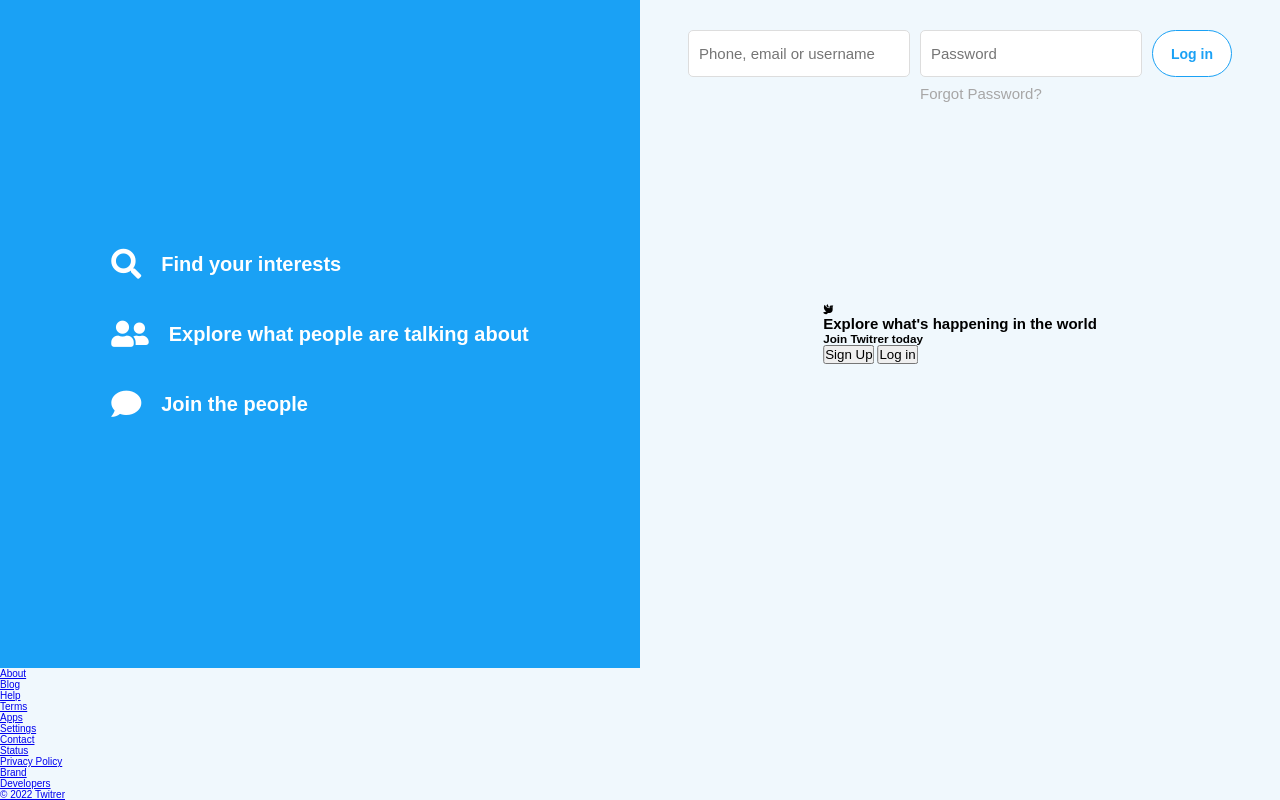
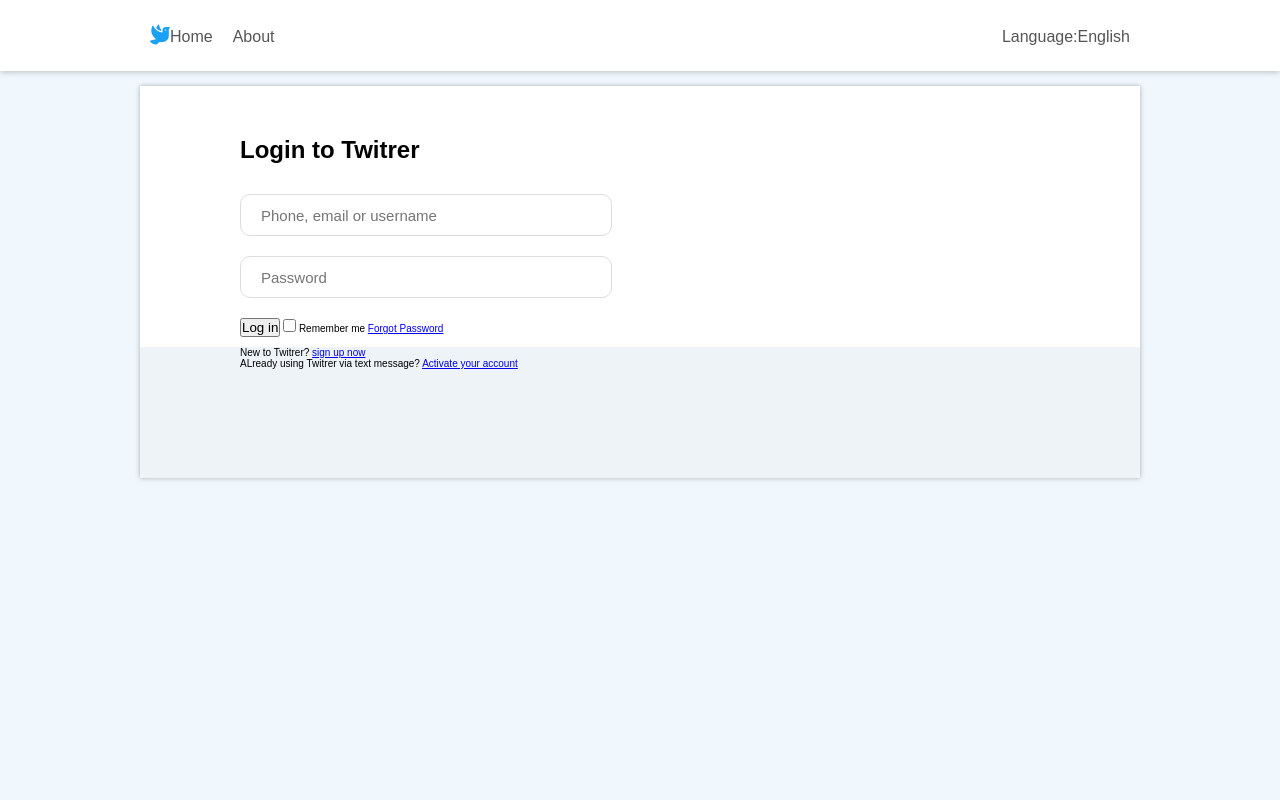
Before and after one commit to sandeepbvv11/twitterclone, a plain HTML site: page index.html in a window 1280 px wide. Drawn offline with Linux system fonts and the light colour scheme.

Commit message:
Added a login page
Added a login page

```diff
--- a/index.html
+++ b/index.html
@@ -45,9 +45,9 @@
       <div class="right">
 
           <form class="right-content-form">
-            <input type="text" class="user-info" placeholder="Phone, email or username">
+            <input type="text" class="user-info" placeholder="Phone, email or username"/>
             <div>
-            <input type="password" class="password" placeholder="Password">
+            <input type="password" class="password" placeholder="Password"/>
             <label>Forgot Password?</label>
           </div>
           <button type="button" class="btn-top">Log in</button>
@@ -82,5 +82,40 @@
       <!--end of footer-->
     </section>
     <!--end of main page-->
+    <!--login page-->
+    <section class="login-page">
+      <!--login page nav-->
+      <nav class="login-page-nav">
+        <ul>
+          <li class="brand"><a href="#"><i class="fas fa-dove"></i>Home</a></li>
+          <li><a href="#">About</a></li>
+          <li><a href="#">Language:English</a></li>
+        </ul>
+      </nav>
+      <!--end of login page nav-->
+      <!--login-->
+      <div class="login">
+        <div class="login-content">
+          <h2>Login to Twitrer</h2>
+          <form class="login-form">
+            <input type="text" placeholder="Phone, email or username"/>
+            <input type="password" placeholder="Password"/>
+            <div>
+              <button type="button" class="login-form-btn">Log in</button>
+              <input type="checkbox" class="login-formm-checkbox" id="check">
+              <label for="check">Remember me</label>
+              <a href="#">Forgot Password</a>
+          </div>
+
+          </form>
+        </div>
+        <footer class="login-footer">
+          <p>New to Twitrer? <a href="#">sign up now</a></p>
+          <p>ALready using Twitrer via text message? <a href="#">Activate your account</a></p>
+        </footer>
+      </div>
+      <!--end of login-->
+    </section>
+    <!--end of login page-->
   </body>
 </html>
--- a/style.css
+++ b/style.css
@@ -16,7 +16,7 @@
 .main-page{
     width: 100%;
     height: 100vh;
-    display: grid;
+    display: none;
     grid-template-columns: repeat(2,1fr);
     grid-template-rows: 1fr min-content;
 }
@@ -101,5 +101,179 @@
     background-color: #d9ebf7;
 
 }
+.middle-content{
+    position: absolute;
+    top:50%;
+    left: 50%;
+    transform: translate(-50%,-50%);
+    display: flex;
+    flex-direction: column;
+    width: 40%;
+}
+.middle-content i{
+    font-size: 4rem;
+    color: #1aa1f5;
+    margin-bottom: 2rem;
+}
+.middle-content h1{
+    font-size: 3rem;
+    margin-bottom: 2rem;
+    line-height: 4rem;
+}
+.middle-content h3{
+    font-size: 2rem;
+    margin-bottom: 2rem;
+}
+.middle-content button{
+    border-radius: 2rem;
+    font-size: 2rem;
+    height: 3rem;
+    margin:1rem 0;
+    padding: 0.5rem 0.5 rem 0.5rem 0.5rem;
+    border: 0.1rem solid #1aa1f5;
+    cursor: pointer;
+}
+.sign-up{
+    background-color: #1aa1f5;
+    color: white;
+    transition: background-color 0.2s;
+}
+.sign-up:hover{
+    background-color: #0f5d8d;
+}
+
+.Log-in{
+    background-color: white;
+    transition: background-color 0.2s;
+}
+.Log-in:hover{
+    background-color: #d9ebf7;
+}
 /*end of right*/
+/*footer*/
+.main-page-footer{
+    grid-column: 1/-1;
+    grid-row: 2/-1;
+    background-color: #f5f4f4;
+    padding: 2rem;
+    border-top: 0.1rem solid #ddd;
+}
+.main-page-footer ul{
+    display: flex;
+    justify-content: center;
+    list-style: none;
+}
+.main-page-footer a{
+    margin: 0 1rem;
+    font-size: 1.5rem;
+    text-decoration: none;
+    color: #a7a6a6;
+    font-weight: 100;
+}
+/*end of footer*/
 /*end of main-page*/
+/*login page*/
+.login-page{
+    width: 100%;
+    height: 100vh;
+    display: grid;
+    grid-template-columns: minmax(5rem,1fr) 2fr minmax(5rem,1fr);
+    grid-template-rows: repeat(2,min-content) 1fr;
+    grid-row-gap: 1.5rem;
+}
+/*login page navigation*/
+.login-page-nav{
+    grid-column: 1/-1;
+    grid-row:1/2;
+    background-color: white;
+    padding: 2.5rem 0;
+    box-shadow: 0 0 .7rem rgba(0,0,0,0.3);
+}
+.login-page-nav ul{
+    width: 100rem;
+    margin: auto;
+    display: flex;
+    list-style: none;
+    align-items: flex-end;
+}
+.login-page-nav a{
+    font-size: 1.6rem;
+    text-decoration: none;
+    color: #555;
+}
+.login-page-nav li{
+    margin: 0 1rem;
+    position: relative;
+}
+.login-page-nav li:last-child{
+    margin-left: auto;
+}
+.login-page-nav li::after{
+    content: "";
+    width: 100%;
+    height:0.4rem;
+    background-color:#1aa1f5 ;
+    position: absolute;
+    bottom: -2.5rem;
+    left: 0;
+    opacity: 0;
+    transform: opacity 0.3s;
+}
+.login-page-nav li:hover::after{
+    opacity: 1;
+}
+.login-page-nav li:hover a{
+    color:#1aa1f5;
+    transform: color 0.3s;
+}
+.login-page-nav i{
+    color: #1aa1f5;
+    font-size: 2rem;
+}
+/*end of login page navigation*/
+/*login*/
+.login{
+    grid-column: 2/-2;
+    grid-row: 2/3;
+    background-color: white;
+    width: 100rem;
+    display: grid;
+    grid-template-columns: 10rem 8fr;
+    grid-template-rows: 2fr 1fr;
+    box-shadow: 0 0 .5rem rgba(0,0,0,0.3);
+}
+.login-content{
+    grid-column: 2/3;
+    grid-row: 1/2;
+    padding: 5rem 0 1rem 0;
+}
+.login-content h2{
+    font-size: 2.4rem;
+    margin-bottom: 3rem;
+}
+.login-content form{
+    display: flex;
+    flex-direction: column;
+}
+.login-content input:not(.login-formm-checkbox){
+    width: 35rem;
+    height: 4rem;
+    margin-bottom: 2rem;
+    border:0.1rem solid #ddd;
+    border-radius: 1rem;
+    padding-left: 2rem;
+    font-size: 1.5rem;
+    transition: background-color 0.3s;
+}
+.login-content input:focus{
+    background-color: #d9ebf7;
+
+}
+.login-footer{
+    grid-column: 1/-1;
+    grid-row: 2/-1;
+    background-color: #edf3f7;
+    padding-left: 10rem;
+}
+/*end of login*/
+/*end of login page*/
```
